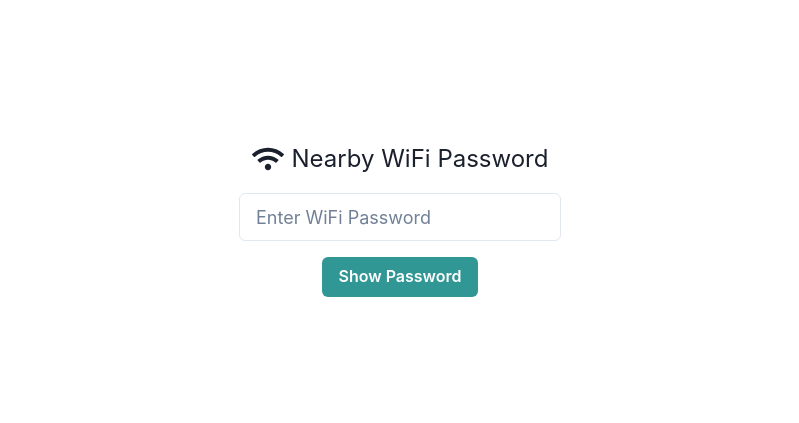
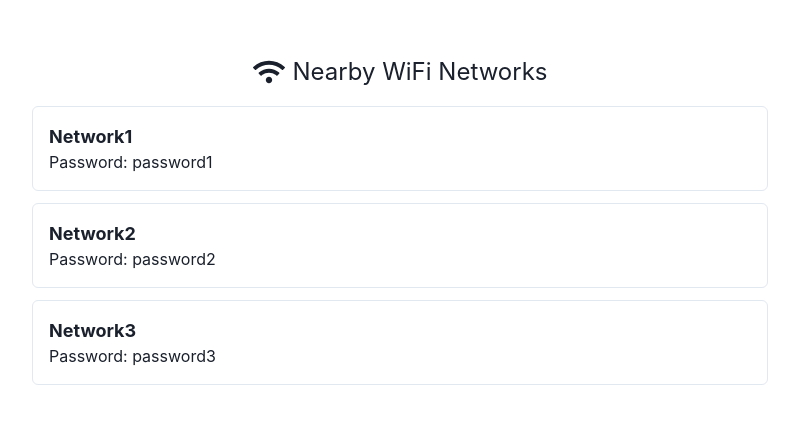
Before and after one commit to GPT-Engineer-App/wifi-spot-finder, a React (Vite) app: page / in a window 1280 px wide. Shown: the part 181-604 px from the top of the page, without its empty margins (240-1039 px from the left). Built offline with nearby package versions, Linux system fonts and the light colour scheme.

Commit message:
Updated the `Index.jsx` component to display a list of nearby WiFi networks and their passwords.
Prompt: A website shows nearly available wifi and its password

```diff
--- a/src/pages/Index.jsx
+++ b/src/pages/Index.jsx
@@ -1,44 +1,33 @@
 import React, { useState } from "react";
-import { Container, VStack, Text, Button, Input, Box, useToast } from "@chakra-ui/react";
+import { Container, VStack, Text, Button, Input, Box, useToast, List, ListItem, ListIcon } from "@chakra-ui/react";
 import { FaWifi } from "react-icons/fa";
 
 const Index = () => {
-  const [wifiPassword, setWifiPassword] = useState("");
-  const [showPassword, setShowPassword] = useState(false);
-  const toast = useToast();
-
-  const handleShowPassword = () => {
-    if (wifiPassword) {
-      setShowPassword(!showPassword);
-    } else {
-      toast({
-        title: "No WiFi password found.",
-        description: "Please enter a WiFi password.",
-        status: "warning",
-        duration: 3000,
-        isClosable: true,
-      });
-    }
-  };
+  const [wifiNetworks, setWifiNetworks] = useState([
+    { ssid: "Network1", password: "password1" },
+    { ssid: "Network2", password: "password2" },
+    { ssid: "Network3", password: "password3" },
+  ]);
 
   return (
     <Container centerContent maxW="container.md" height="100vh" display="flex" flexDirection="column" justifyContent="center" alignItems="center">
-      <VStack spacing={4}>
+      <VStack spacing={4} width="100%">
         <Box display="flex" alignItems="center">
           <FaWifi size="2em" />
           <Text fontSize="2xl" ml={2}>
-            Nearby WiFi Password
+            Nearby WiFi Networks
           </Text>
         </Box>
-        <Input placeholder="Enter WiFi Password" value={wifiPassword} onChange={(e) => setWifiPassword(e.target.value)} size="lg" />
-        <Button colorScheme="teal" onClick={handleShowPassword}>
-          {showPassword ? "Hide Password" : "Show Password"}
-        </Button>
-        {showPassword && (
-          <Box p={4} borderWidth={1} borderRadius="md" width="100%" textAlign="center">
-            <Text fontSize="lg">{wifiPassword}</Text>
-          </Box>
-        )}
+        <List spacing={3} width="100%">
+          {wifiNetworks.map((network, index) => (
+            <ListItem key={index} p={4} borderWidth={1} borderRadius="md">
+              <Text fontSize="lg" fontWeight="bold">
+                {network.ssid}
+              </Text>
+              <Text>Password: {network.password}</Text>
+            </ListItem>
+          ))}
+        </List>
       </VStack>
     </Container>
   );
```
